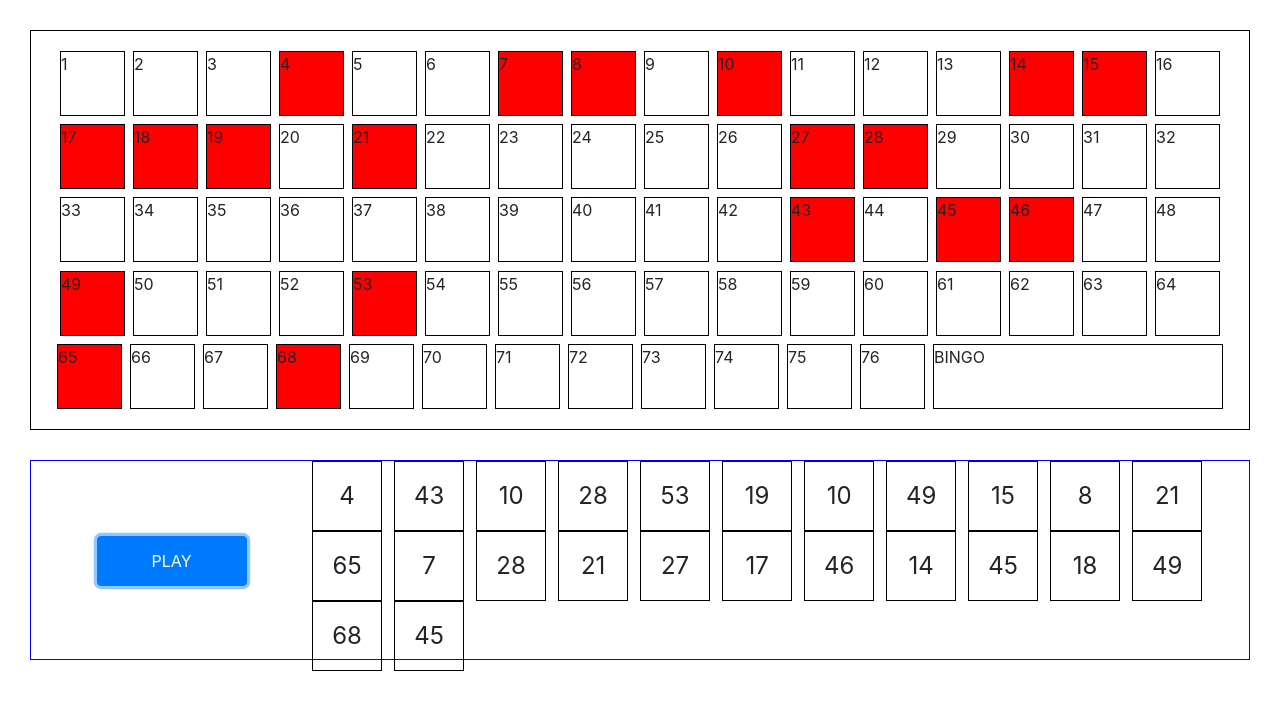
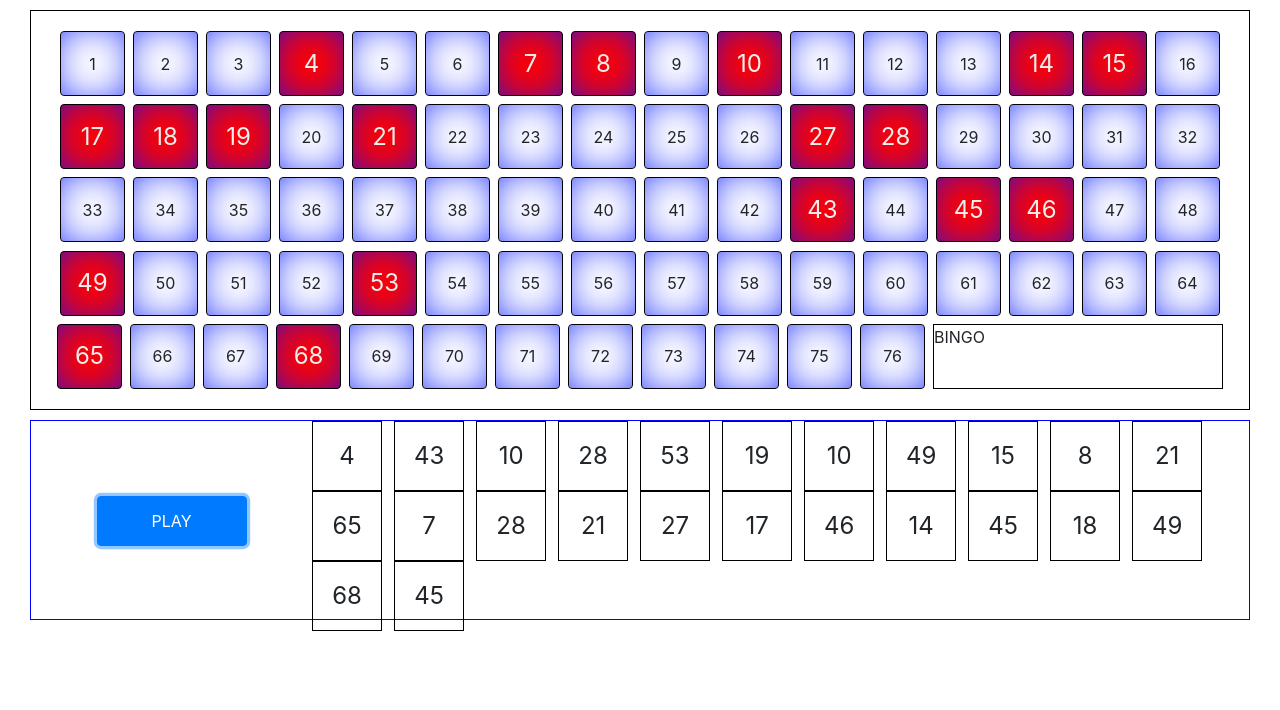
Before and after one commit to azizmatyakubov/Strive-Homework-M1D9, a plain HTML site: page index.html in a window 1280 px wide. Both pictures are taken after a click on the button "PLAY". Drawn offline with nearby package versions, Linux system fonts and the light colour scheme.

Commit message:
remove class

```diff
--- a/script.js
+++ b/script.js
@@ -1,6 +1,7 @@
 window.onload = () => {
     displayNumbers()
 }
+
 
 const displayNumbers = () => {
 
@@ -23,15 +24,16 @@ const displayNumbers = () => {
 
 
 const getRandomNumber = () => {
+    document.getElementById('container').innerHTML = ''
+    displayNumbers()
     let randomNumberTable = document.getElementById('randomNumber')
     randomNumberTable.innerHTML = ''
-
-
 
     var randomNums = []
 
     for(let i=0; i<24; i++) {
         let randomNum = Math.floor(Math.random() * 77)
+
         randomNums.push(randomNum)
         let randomNumberNode = document.createElement('div')
         randomNumberNode.classList.add('randomNumber')
@@ -41,7 +43,16 @@ const getRandomNumber = () => {
         let bingoNumber = document.getElementById(randomNum)
         bingoNumber.classList.add('selected')
     }
+}
 
 
+const removeClass = () => {
+    let currentlySelectedDayNode = document.querySelector(".selected")
 
+    if(currentlySelectedDayNode !== null) {
+        for(let i=0; i<=24; i++) {
+        let selectedNum = document.querySelectorAll('.selected')[i]
+        selectedNum.classList.remove('selected')
+        console.log(selectedNum)
+    }}
 }
--- a/style.css
+++ b/style.css
@@ -11,15 +11,22 @@
     border: 1px solid black;
     height: 400px;
     flex: 1;
-    margin: 30px;
+    margin: 10px 30px;
     padding: 16px;
 }
 
 .number {
+    display: flex;
+    align-items: center;
+    justify-content: center;
     border: 1px solid black;
     width: 65px;
     height: 65px;
     margin: 4px;
+    border-radius: 4px;
+    -webkit-box-shadow: inset 0px 0px 42px -11px rgba(0, 21, 255, 1);
+    -moz-box-shadow: inset 0px 0px 42px -11px rgba(0, 21, 255, 1);
+    box-shadow: inset 0px 0px 42px -11px rgba(0, 21, 255, 1);
 }
 
 .randomNumbers {
@@ -51,7 +58,7 @@
 
 .footer {
     display: flex;
-    margin: 30px;
+    margin: 10px 30px;
     height: 200px;
     border: 1px solid blue;
 }
@@ -71,4 +78,6 @@ button {
 
 .selected {
     background-color: red;
+    color: #eee;
+    font-size: 24px
 }
```
